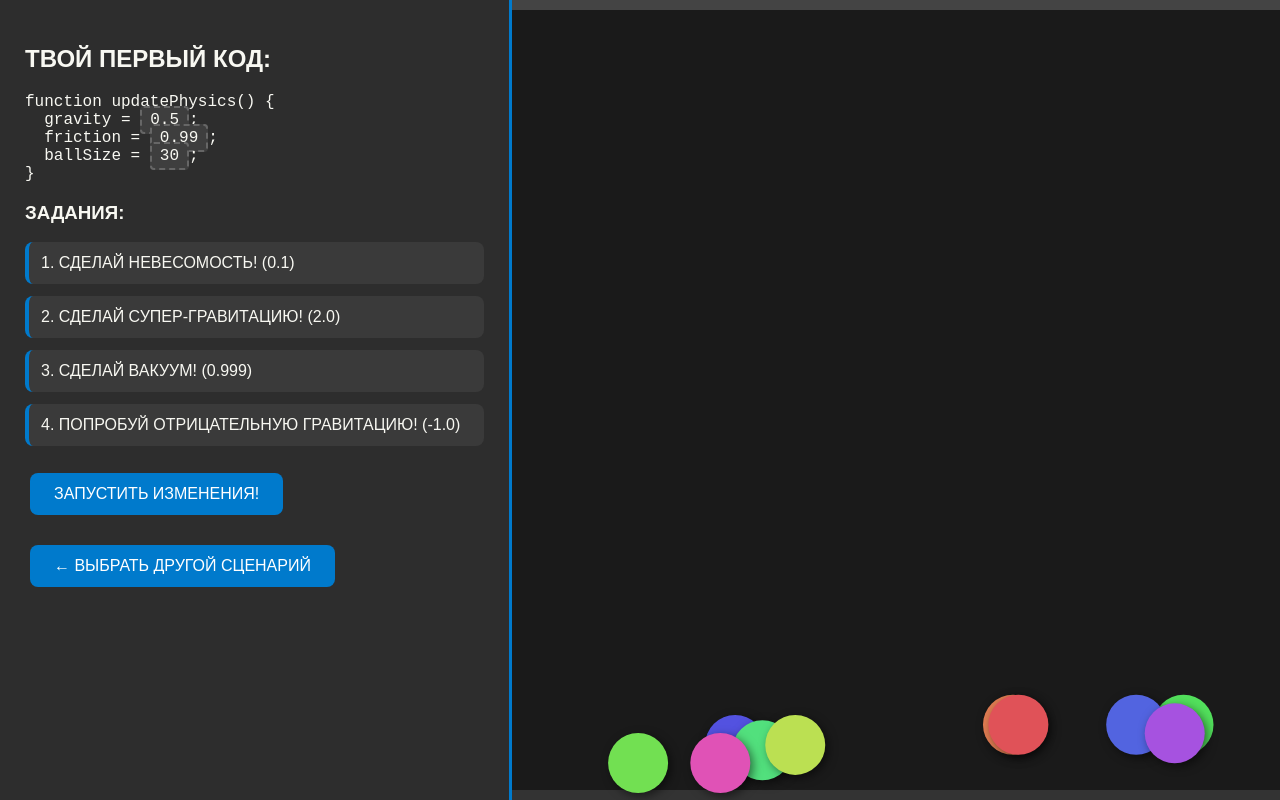
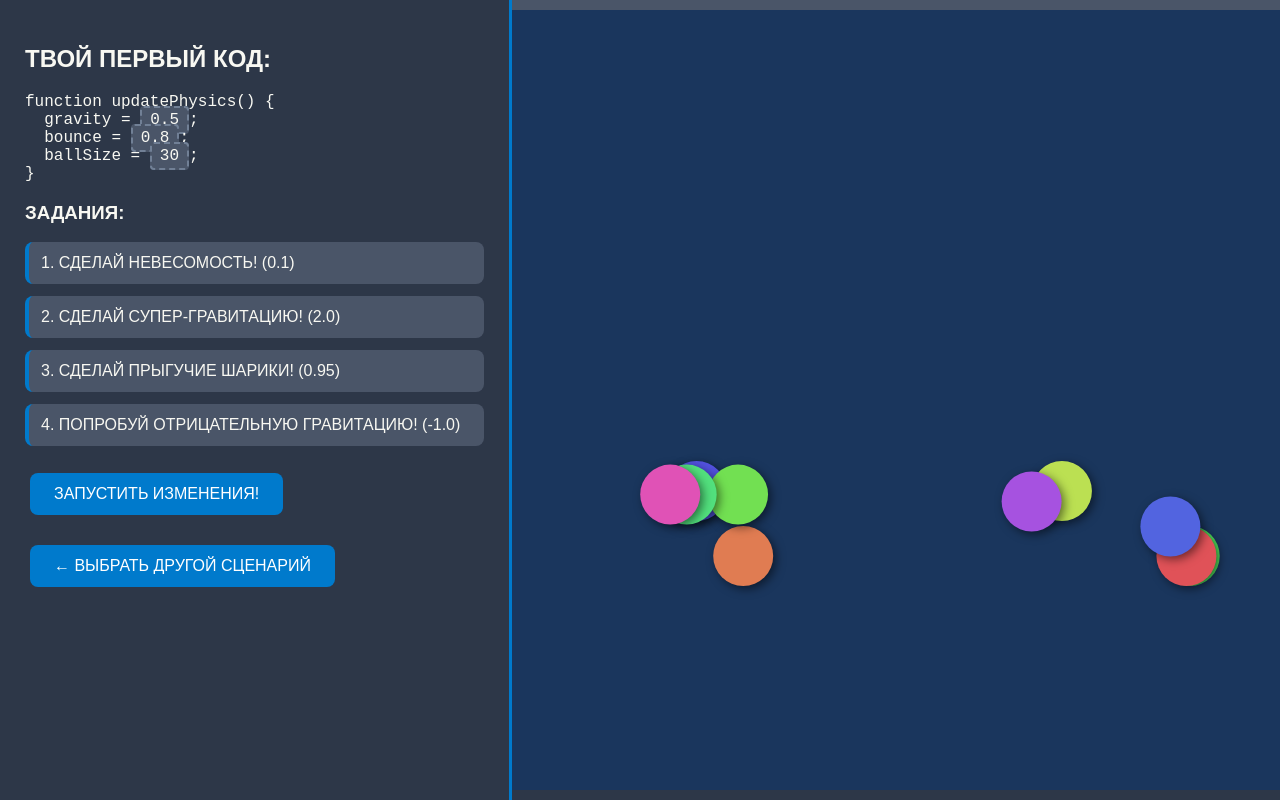
Before and after one commit to xDefox/Isit, a plain HTML site: page index.html in a window 1280 px wide. Both pictures are taken after a click on the element 314 px from the left and 542 px from the top of the page. Drawn offline with Linux system fonts and the light colour scheme.

Commit message:
изминения

```diff
--- a/index.html
+++ b/index.html
@@ -8,7 +8,7 @@
         body {
             margin: 0;
             font-family: Arial, sans-serif;
-            background: #1a1a1a;
+            background: #1a365d;
             color: white;
             overflow: hidden;
         }
@@ -16,7 +16,7 @@
         #codePanel {
             width: 40%;
             padding: 25px;
-            background: #2d2d2d;
+            background: #2d3748;
             color: #f8f8f2;
             font-size: 16px;
             height: 100vh;
@@ -45,10 +45,10 @@
         .scenario-card {
             width: 250px;
             padding: 25px;
-            background: #2d2d2d;
+            background: #2d3748;
             border-radius: 15px;
             cursor: pointer;
-            border: 3px solid #444;
+            border: 3px solid #4a5568;
             transition: all 0.3s ease;
         }
 
@@ -75,17 +75,17 @@
         }
 
         .editable {
-            background: #3e3e3e;
+            background: #4a5568;
             padding: 3px 8px;
-            border: 2px dashed #666;
+            border: 2px dashed #718096;
             cursor: pointer;
             border-radius: 4px;
             transition: all 0.2s ease;
         }
 
         .editable:hover {
-            background: #4e4e4e;
-            border-color: #888;
+            background: #007acc;
+            border-color: #007acc;
             transform: scale(1.05);
         }
 
@@ -107,7 +107,7 @@
         }
 
         .task {
-            background: #3a3a3a;
+            background: #4a5568;
             padding: 12px;
             margin: 12px 0;
             border-radius: 8px;
@@ -149,7 +149,7 @@
     <div class="scenarios-container">
         <div class="scenario-card" onclick="startScenario('gravity')">
             <h2>ГРАВИТАЦИЯ</h2>
-            <p>Управляй физикой шариков! Меняй гравитацию и трение</p>
+            <p>Управляй физикой шариков! Меняй гравитацию и прыгучесть</p>
             <div style="font-size: 3em; margin: 15px 0;">⚡</div>
         </div>
 
@@ -196,7 +196,7 @@
 const ValidationSystem = {
     limits: {
         gravity: { min: -10, max: 10 },
-        friction: { min: 0.5, max: 0.9999 },
+        bounce: { min: 0.1, max: 1.0 },
         ballSize: { min: 5, max: 200 },
         count: { min: 1, max: 1000 },
         speed: { min: 0.1, max: 20 },
@@ -265,18 +265,18 @@ const scenarios = {
     gravity: {
         code: `function updatePhysics() {
   gravity = <span class="editable" id="gravity">0.5</span>;
-  friction = <span class="editable" id="friction">0.99</span>;
+  bounce = <span class="editable" id="bounce">0.8</span>;
   ballSize = <span class="editable" id="ballSize">30</span>;
 }`,
         tasks: [
             "СДЕЛАЙ НЕВЕСОМОСТЬ! (0.1)",
             "СДЕЛАЙ СУПЕР-ГРАВИТАЦИЮ! (2.0)",
-            "СДЕЛАЙ ВАКУУМ! (0.999)",
+            "СДЕЛАЙ ПРЫГУЧИЕ ШАРИКИ! (0.95)",
             "ПОПРОБУЙ ОТРИЦАТЕЛЬНУЮ ГРАВИТАЦИЮ! (-1.0)"
         ],
         variables: {
             gravity: 0.5,
-            friction: 0.99,
+            bounce: 0.8,
             ballSize: 30
         }
     },
@@ -430,26 +430,25 @@ function updateGravity() {
 
     gravityBalls.forEach(ball => {
         ball.vy += vars.gravity;
-        ball.vx *= vars.friction;
-        ball.vy *= vars.friction;
         ball.x += ball.vx;
         ball.y += ball.vy;
 
+        // Отскок от боковых стен
         if (ball.x <= 0 || ball.x >= canvas.width) {
-            ball.vx *= -0.8;
+            ball.vx *= -vars.bounce;
             ball.x = Math.max(0, Math.min(canvas.width, ball.x));
         }
 
+        // Отскок от потолка
         if (ball.y <= 0) {
-            ball.vy *= -0.8;
+            ball.vy *= -vars.bounce;
             ball.y = 0;
-            ball.vx *= 0.99;
         }
 
+        // Отскок от пола
         if (ball.y >= canvas.height - vars.ballSize) {
-            ball.vy *= -0.8;
+            ball.vy *= -vars.bounce;
             ball.y = canvas.height - vars.ballSize;
-            ball.vx *= 0.99;
         }
     });
 }
@@ -457,15 +456,15 @@ function updateGravity() {
 function drawGravity() {
     const vars = scenarios.gravity.variables;
 
-    ctx.fillStyle = '#1a1a1a';
+    ctx.fillStyle = '#1a365d';
     ctx.fillRect(0, 0, canvas.width, canvas.height);
 
     // Потолок
-    ctx.fillStyle = '#444';
+    ctx.fillStyle = '#4a5568';
     ctx.fillRect(0, 0, canvas.width, 10);
 
     // Пол
-    ctx.fillStyle = '#333';
+    ctx.fillStyle = '#2d3748';
     ctx.fillRect(0, canvas.height - 10, canvas.width, 10);
 
     gravityBalls.forEach(ball => {
@@ -539,7 +538,7 @@ function updateColors() {
 function drawColors() {
     const vars = scenarios.colors.variables;
 
-    ctx.fillStyle = 'rgba(26, 26, 26, 0.1)';
+    ctx.fillStyle = 'rgba(26, 54, 93, 0.1)';
     ctx.fillRect(0, 0, canvas.width, canvas.height);
 
     colorParticles.forEach(particle => {
@@ -612,7 +611,7 @@ function updateParticles() {
 }
 
 function drawParticles() {
-    ctx.fillStyle = 'rgba(26, 26, 26, 0.2)';
+    ctx.fillStyle = 'rgba(26, 54, 93, 0.2)';
     ctx.fillRect(0, 0, canvas.width, canvas.height);
 
     explosionParticles.forEach(particle => {
@@ -629,7 +628,7 @@ function drawParticles() {
 
 // АНИМАЦИЯ
 function animate() {
-    ctx.fillStyle = '#1a1a1a';
+    ctx.fillStyle = '#1a365d';
     ctx.fillRect(0, 0, canvas.width, canvas.height);
 
     try {
```
